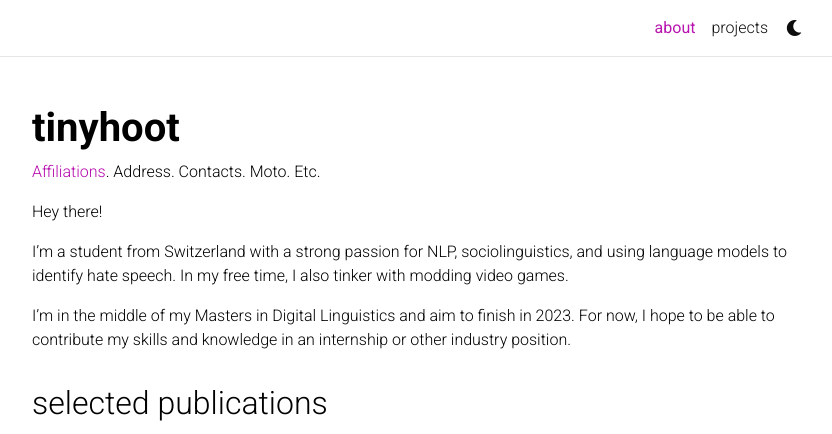
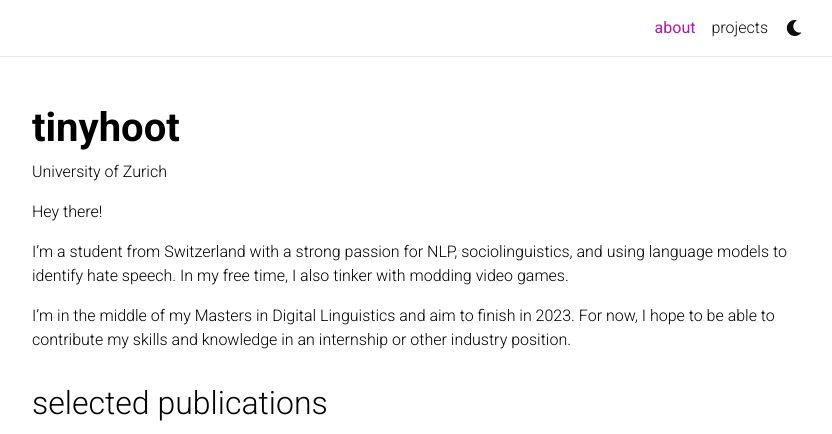
Before and after one commit to tinyhoot/tinyhoot.github.io, a Jekyll site: the page built from _pages/about.md, in a window 1280 px wide, cut to the strip 0-434 px from the top of the page. Shown: the whole strip, without its empty margins (223-1055 px from the left). Built offline with Jekyll 4.4.1, drawn with Linux system fonts in a browser that asks for light colours; comment, search, counter and statistics services are not loaded; a style sheet for code colours, icons or effects is not loaded.

Commit message:
Update subtitle.

```diff
--- a/_pages/about.md
+++ b/_pages/about.md
@@ -2,14 +2,14 @@
 layout: about
 title: about
 permalink: /
-subtitle: <a href='#'>Affiliations</a>. Address. Contacts. Moto. Etc.
+subtitle: University of Zurich
 
 profile:
   align: right
 
 news: false  # includes a list of news items
-selected_papers: true # includes a list of papers marked as "selected={true}"
-social: false  # includes social icons at the bottom of the page
+selected_papers: true  # includes a list of papers marked as "selected={true}"
+social: true  # includes social icons at the bottom of the page
 ---
 
 Hey there!
```
